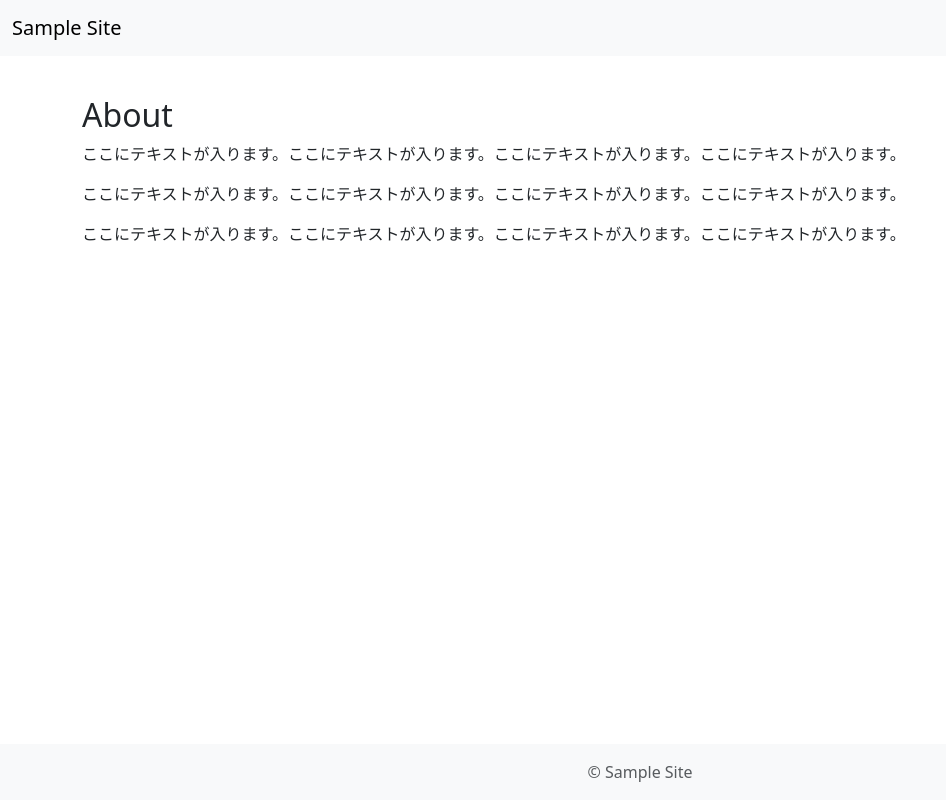
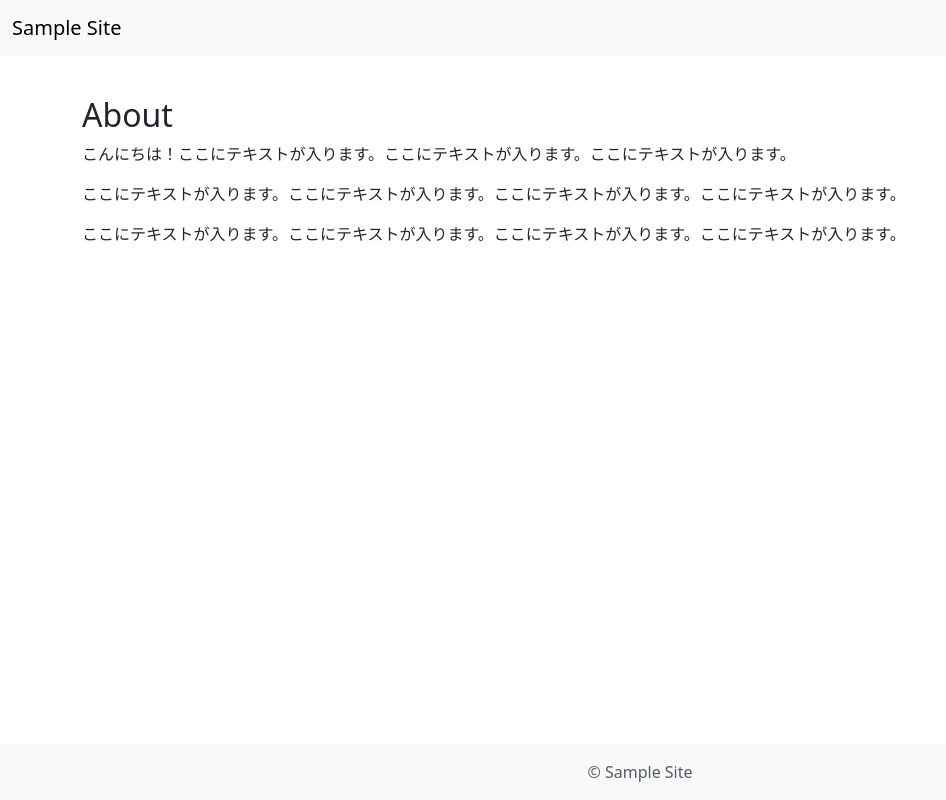
Before and after one commit to konosushi/konosushi.github.io, a plain HTML site: page about.html in a window 1280 px wide. Shown: the whole page, without its empty margins (0-946 px from the left). Drawn offline with nearby package versions, Linux system fonts and the light colour scheme.

Commit message:
Update about.html

```diff
--- a/about.html
+++ b/about.html
@@ -20,7 +20,7 @@
     <div class="container mt-5 py-5">
         <div class="row">
             <h2>About</h2>
-            <p>ここにテキストが入ります。ここにテキストが入ります。ここにテキストが入ります。ここにテキストが入ります。</p>
+            <p>こんにちは！ここにテキストが入ります。ここにテキストが入ります。ここにテキストが入ります。</p>
             <p>ここにテキストが入ります。ここにテキストが入ります。ここにテキストが入ります。ここにテキストが入ります。</p>
             <p>ここにテキストが入ります。ここにテキストが入ります。ここにテキストが入ります。ここにテキストが入ります。</p>
         </div>
```
